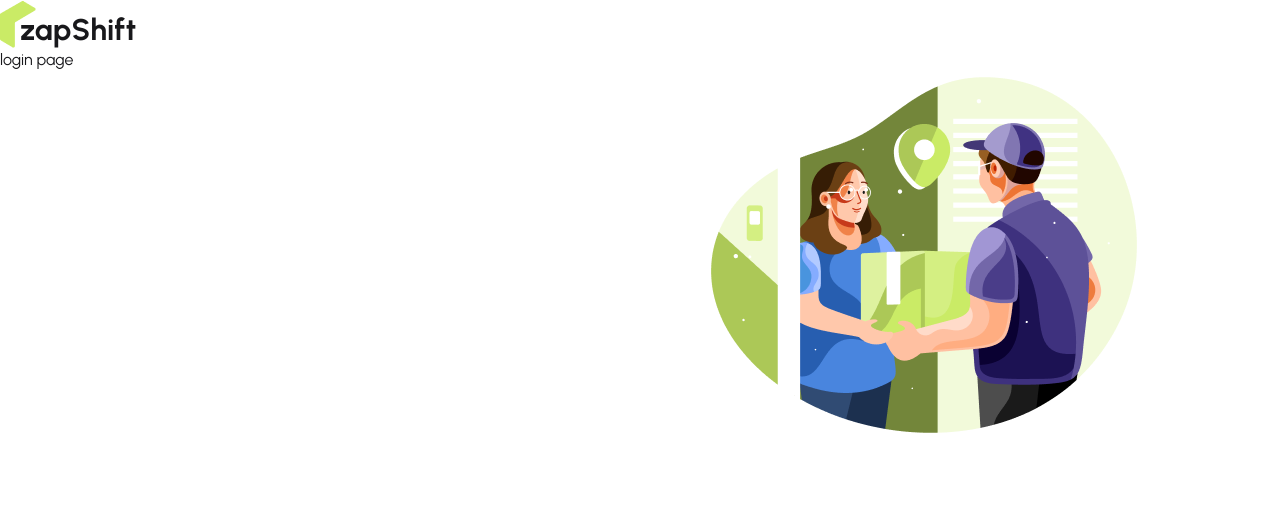
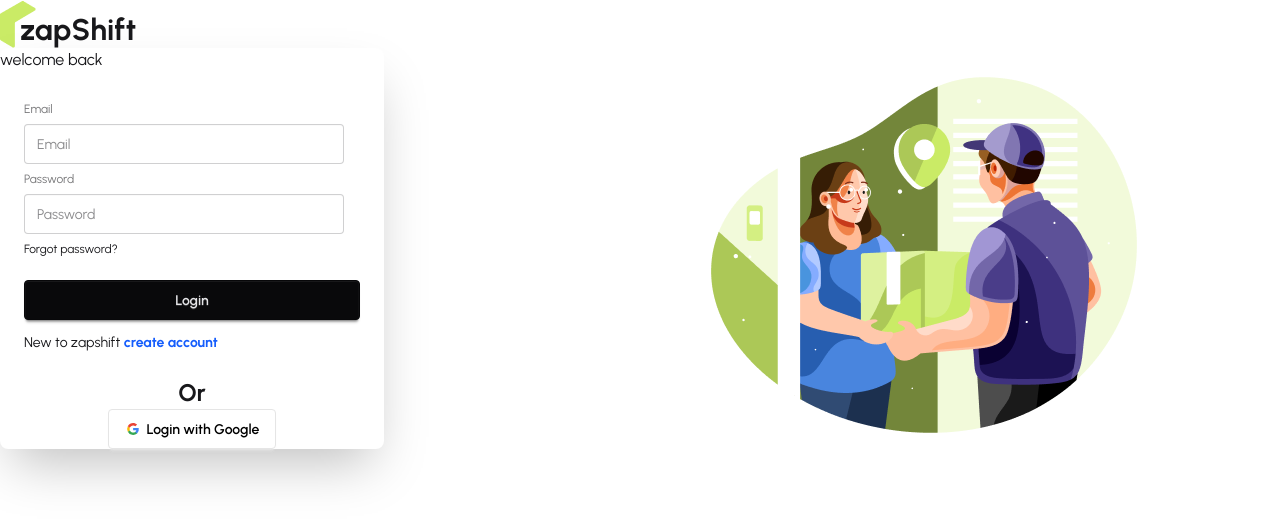
Before and after one commit to iqbal700/zap-shift-client, a React (Vite) app: page /login in a window 1280 px wide. Shown: the top 522 px of the page. Built offline with nearby package versions, Linux system fonts and the light colour scheme; no server answers.

Commit message:
login page complete with google signIn

```diff
--- a/src/contexts/AuthContext/AuthProvider.jsx
+++ b/src/contexts/AuthContext/AuthProvider.jsx
@@ -1,23 +1,59 @@
-import React from 'react';
+import React, { useEffect, useState } from 'react';
 import { AuthContext } from './AuthContext';
-import { createUserWithEmailAndPassword, signInWithEmailAndPassword } from 'firebase/auth';
+import { createUserWithEmailAndPassword, GoogleAuthProvider, onAuthStateChanged, signInWithEmailAndPassword, signInWithPopup, signOut } from 'firebase/auth';
 import { auth } from '../../firebase/firebase.init';
+
+const googleProvider = new GoogleAuthProvider();
 
 const AuthProvider = ({children}) => {
 
+    const [user, setUser] = useState(null);
+    const [loading, setLoading] = useState(true);
+
         // ==-==  Register user ==-==
     const registerUser = (email, pass) => {
+        setLoading(true);
         return createUserWithEmailAndPassword(auth, email, pass)
     }
 
-        // ==-== signInUser
+        // ==-== signInUser ==-==
     const signInUser = (email, pass) => {
+         setLoading(true);
         return signInWithEmailAndPassword(auth, email, pass)
     }
 
+    const signInWithGoogle = () => {
+         setLoading(true);
+         return signInWithPopup(auth, googleProvider)
+    }
+
+    // ==-== Logut User ==-==
+
+    const logoutUser = () => {
+        setLoading(true);
+       return signOut(auth)
+    }
+
+    // ==-==  observing user in or out ==-==
+
+    useEffect( () => {
+        const unSubscribe = onAuthStateChanged(auth, (currentUser) => {
+                setUser(currentUser);
+                setLoading(false)
+        })
+        return () => {
+            unSubscribe()
+        }
+    }, [])
+
     const authInfo = {
+            user,
+            loading,
             registerUser,
-            signInUser
+            signInUser,
+            signInWithGoogle,
+            logoutUser
+
     }
     return (
         <AuthContext value={authInfo}>
--- a/src/pages/Auth/Login/Login.jsx
+++ b/src/pages/Auth/Login/Login.jsx
@@ -1,9 +1,45 @@
 import React from 'react';
+import { useForm } from 'react-hook-form';
+import useAuth from '../../../hooks/useAuth';
+import { Link } from 'react-router';
+import SocialLogin from '../SocialLogin/SocialLogin';
 
 const Login = () => {
+
+    const {register, handleSubmit} =  useForm();
+    const {signInUser} = useAuth();
+
+    const handleLogIn  = (data) => {
+         console.log('data login' , data)
+         signInUser(data.email, data.password)
+          .then(res => {
+            console.log(res)
+          })
+          .catch(error => {
+            console.log(error)
+          })
+    }
+
     return (
-        <div>
-            <p>login page</p>
+        <div className="card bg-base-100 w-full max-w-sm shrink-0 shadow-2xl">
+            <h3 className="text-3xl-text-center">welcome back</h3>
+            <form className="card-body" onSubmit={handleSubmit(handleLogIn)}>
+                <fieldset className="fieldset"  >
+
+                    {/* email section  */}
+                    <label className="label">Email</label>
+                    <input type="email" {...register('email')} className="input" placeholder="Email" />
+
+                    {/* password section  */}
+                    <label className="label">Password</label>
+                    <input type="password" {...register('password')} className="input" placeholder="Password" />
+
+                    <div><a className="link link-hover">Forgot password?</a></div>
+                    <button className="btn btn-neutral mt-4">Login</button>
+                </fieldset>
+                <p>New to zapshift  <Link to='/register' className='text-blue-600 font-bold' > create account</Link>  </p>
+            </form>
+            <SocialLogin></SocialLogin>
         </div>
     );
 };
--- a/src/pages/Auth/Register/Register.jsx
+++ b/src/pages/Auth/Register/Register.jsx
@@ -1,18 +1,20 @@
 import React from 'react';
 import { useForm } from 'react-hook-form';
 import useAuth from '../../../hooks/useAuth';
+import { Link } from 'react-router';
+import SocialLogin from '../SocialLogin/SocialLogin';
 
 const Register = () => {
 
     const {register, handleSubmit, formState :{ errors}} = useForm();
 
-    const {registerUser, signInUser} = useAuth();
+    const {registerUser} = useAuth();
 
     const handleRegistration = (data) => {
             console.log(data);
             registerUser(data.email, data.password)
              .then(res => {
-               return console.log(res)
+               return console.log(res.user)
              })
              .catch(error => {
                 console.log(error)
@@ -21,7 +23,7 @@ const Register = () => {
 
     return (
         <div>
-            <form onSubmit={handleSubmit(handleRegistration)} >
+            <form className='card-body' onSubmit={handleSubmit(handleRegistration)} >
                  <fieldset className="fieldset">
                     <label className="label">Email</label>
                     <input type="email" {...register('email', {required: true})} className="input" placeholder="Email" />
@@ -32,15 +34,18 @@ const Register = () => {
 
                         {/* password  */}
                     <label className="label">Password</label>
-                    <input type="password"
+                    <input
+                        type="password"
+                        className="input"
+                        placeholder="Password"
                      {...register('password',
                          {  required: true,
                              minLength: 6,
                              pattern: /^(?=.*[a-z])(?=.*[A-Z])(?=.*\d).+$/
 
-                     })
+                       })}
 
-                } className="input" placeholder="Password" />
+                  />
 
                     {
                         errors.password ?. type === 'required' && <p className='text-red-600'>password is requird</p>
@@ -51,9 +56,11 @@ const Register = () => {
                     }
 
                     <div><a className="link link-hover">Forgot password?</a></div>
-                    <button className="btn btn-neutral mt-4">Login</button>
+                    <button className="btn btn-neutral mt-4">Register</button>
                   </fieldset>
+                   <p> already have an account  <Link to='/login' className='text-blue-600 font-bold' > login </Link>  </p>
             </form>
+            <SocialLogin></SocialLogin>
         </div>
     );
 };
--- /dev/null
+++ b/src/pages/Auth/SocialLogin/SocialLogin.jsx
@@ -0,0 +1,25 @@
+import React from 'react';
+import useAuth from '../../../hooks/useAuth';
+
+const SocialLogin = () => {
+
+    const {signInWithGoogle} = useAuth();
+
+    const handleGoogleSignIn = () => {
+            signInWithGoogle()
+              .then(res => console.log(res))
+              .catch(err => console.log(err))
+    }
+
+    return (
+        <div className='text-center'>
+            <p className='text-2xl font-bold'>Or</p>
+           <button onClick={handleGoogleSignIn} className="btn bg-white text-black border-[#e5e5e5]">
+                <svg aria-label="Google logo" width="16" height="16" xmlns="http://www.w3.org/2000/svg" viewBox="0 0 512 512"><g><path d="m0 0H512V512H0" fill="#fff"></path><path fill="#34a853" d="M153 292c30 82 118 95 171 60h62v48A192 192 0 0190 341"></path><path fill="#4285f4" d="m386 400a140 175 0 0053-179H260v74h102q-7 37-38 57"></path><path fill="#fbbc02" d="m90 341a208 200 0 010-171l63 49q-12 37 0 73"></path><path fill="#ea4335" d="m153 219c22-69 116-109 179-50l55-54c-78-75-230-72-297 55"></path></g></svg>
+                Login with Google
+            </button>
+        </div>
+    );
+};
+
+export default SocialLogin;
--- a/src/pages/shared/Navbar/Navbar.jsx
+++ b/src/pages/shared/Navbar/Navbar.jsx
@@ -1,8 +1,17 @@
 import React from 'react';
 import Logo from '../../../components/logo/logo';
-import { NavLink } from 'react-router';
+import { Link, NavLink } from 'react-router';
+import useAuth from '../../../hooks/useAuth';
 
 const Navbar = () => {
+
+  const {user, logoutUser} = useAuth();
+
+  const handleLogout = () => {
+      logoutUser()
+       .then(res => console.log(res))
+        .catch(err => console.log(err))
+  }
 
     const links =
        <>
@@ -39,7 +48,10 @@ const Navbar = () => {
     </ul>
   </div>
   <div className="navbar-end">
-    <a className="btn">Button</a>
+     {
+      user ?
+              <a onClick={handleLogout} className="btn">Logout</a>
+             :  <Link className='btn' to='/login'>Login</Link>    }
   </div>
 </div>
         </div>
```
Also changed, not shown: 1 other file (tests, documents, lock files or other folders).
